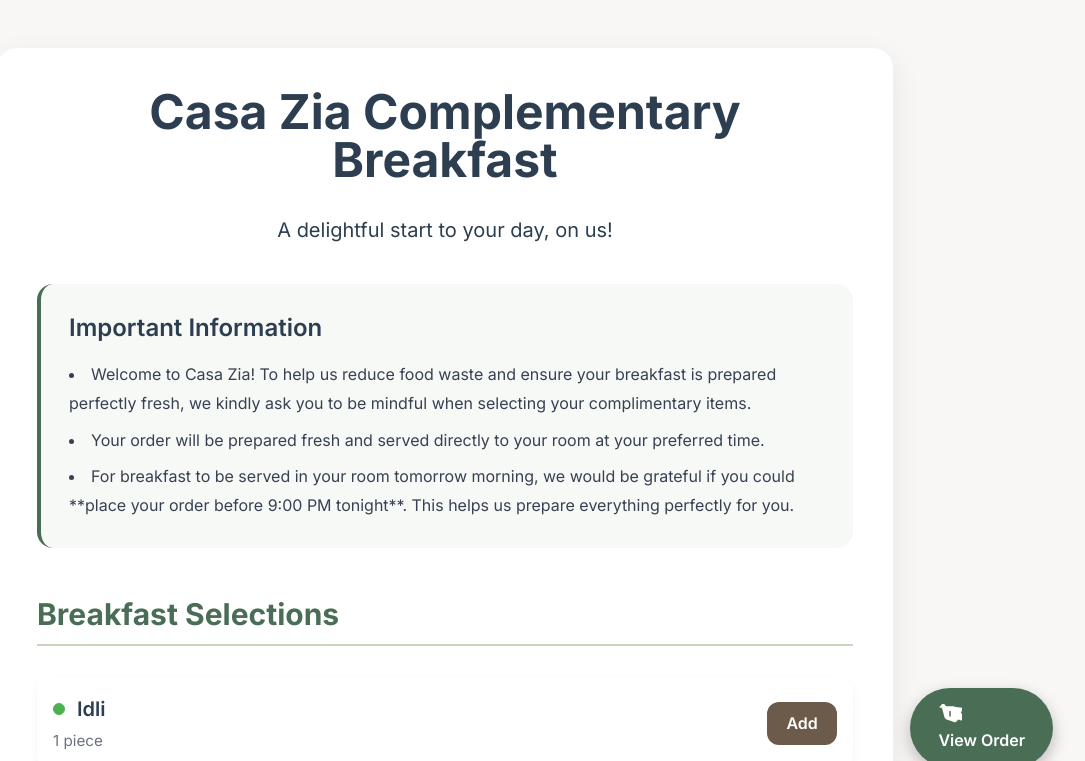
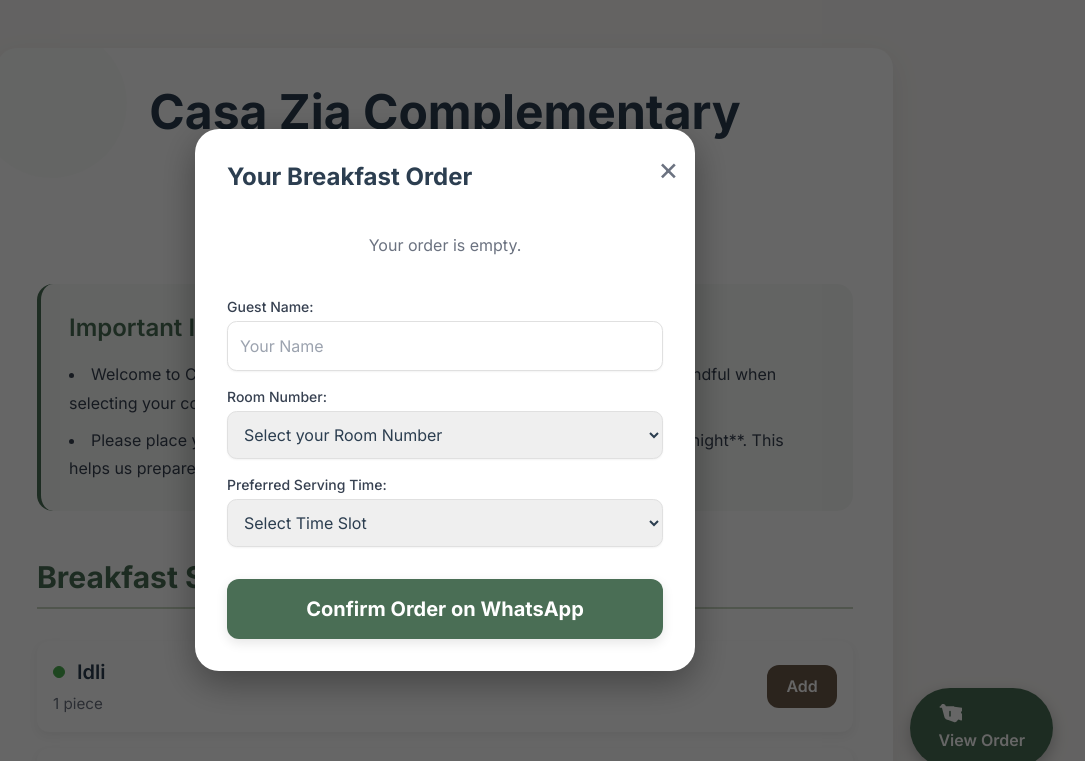
Before and after one commit to Casazia/casa-zia-breakfast-menu, a plain HTML site: page index.html in a window 1280 px wide. Both pictures are taken after a click on the element "View Order". Shown: the top 761 px of the page, without its empty margins (195-1280 px from the left). Drawn offline with nearby package versions, Linux system fonts and the light colour scheme.

Commit message:
final upt

```diff
--- a/index.html
+++ b/index.html
@@ -38,7 +38,35 @@
             border-radius: 1.25rem; /* More rounded for plush feel */
             box-shadow: 0 10px 30px rgba(0, 0, 0, 0.08); /* Softer, deeper shadow */
             padding: 2.5rem; /* More spacious */
+            position: relative; /* Needed for absolute positioning of SVGs */
+            overflow: hidden; /* Ensures SVGs don't spill out */
+            z-index: 1; /* Ensures content is above SVGs */
         }
+
+        /* SVG Background Elements */
+        .svg-accent {
+            position: absolute;
+            opacity: 0.05; /* Very subtle */
+            z-index: -1; /* Place behind content */
+            pointer-events: none; /* Make them unclickable */
+        }
+        .svg-top-left {
+            top: -20px;
+            left: -20px;
+            width: 150px;
+            height: 150px;
+            transform: rotate(-30deg);
+            color: var(--color-accent-light); /* Use a light accent color */
+        }
+        .svg-bottom-right {
+            bottom: -20px;
+            right: -20px;
+            width: 180px;
+            height: 180px;
+            transform: rotate(120deg);
+            color: var(--color-accent-light);
+        }
+
         .menu-category-title {
             border-bottom: 2px solid var(--color-accent-light);
             padding-bottom: 0.75rem; /* More padding */
@@ -167,6 +195,8 @@
             box-shadow: 0 6px 16px rgba(0, 0, 0, 0.25); /* More pronounced shadow */
             font-weight: 600;
             gap: 0.75rem; /* More gap */
+            cursor: pointer; /* Add cursor pointer */
+            z-index: 1000; /* Ensure it stays on top */
             transition: background-color 0.2s ease-in-out, transform 0.1s ease-out, box-shadow 0.2s;
         }
         .view-cart-float:hover {
@@ -196,14 +226,51 @@
         }
 
         /* Modal Styling */
+        .modal-overlay {
+            position: fixed;
+            top: 0;
+            left: 0;
+            width: 100%;
+            height: 100%;
+            background-color: rgba(0, 0, 0, 0.6); /* Darker overlay */
+            display: flex;
+            justify-content: center;
+            align-items: center;
+            z-index: 2000;
+            opacity: 0;
+            visibility: hidden;
+            transition: opacity 0.3s ease-in-out, visibility 0.3s ease-in-out;
+        }
+        .modal-overlay.show {
+            opacity: 1;
+            visibility: visible;
+        }
         .modal-content {
             background-color: var(--color-modal-bg);
             padding: 2rem; /* More padding */
             border-radius: 1.5rem; /* More rounded */
+            max-width: 90%;
+            width: 500px;
+            max-height: 90vh; /* Limit height for scrollability */
+            overflow-y: auto; /* Enable scrolling for long carts */
+            position: relative;
             box-shadow: 0 12px 36px rgba(0, 0, 0, 0.35); /* Deeper, softer shadow */
+            transform: translateY(20px); /* Initial transform for animation */
+            opacity: 0; /* Initial opacity for animation */
+            transition: transform 0.3s ease-in-out, opacity 0.3s ease-in-out;
+        }
+        .modal-overlay.show .modal-content {
+            transform: translateY(0); /* Animation on show */
+            opacity: 1;
         }
         .modal-close-btn {
+            position: absolute;
+            top: 1rem; /* Adjusted for better placement */
+            right: 1rem; /* Adjusted for better placement */
+            background: none;
+            border: none;
             font-size: 2rem; /* Larger close button */
+            cursor: pointer;
             color: var(--color-text-medium);
             transition: color 0.2s;
         }
@@ -211,8 +278,17 @@
             color: var(--color-text-dark);
         }
         .cart-item-modal {
+            display: flex;
+            justify-content: space-between;
+            align-items: center;
             padding: 0.75rem 0; /* More padding */
             border-bottom: 1px solid var(--color-border-subtle); /* Cleaner border */
+        }
+        .cart-item-modal:last-child {
+            border-bottom: none;
+        }
+        .cart-item-info {
+            flex-grow: 1;
         }
         .cart-item-info p {
             font-size: 1.1rem; /* Slightly larger text */
@@ -222,14 +298,23 @@
             font-size: 0.9rem;
             color: var(--color-text-medium);
         }
+        .cart-item-qty-control {
+            display: flex;
+            align-items: center;
+            gap: 0.6rem;
+        }
         .qty-btn-modal {
             background-color: var(--color-accent-light);
             color: var(--color-text-dark);
             width: 32px; /* Larger modal quantity buttons */
             height: 32px;
             border-radius: 50%; /* Fully round */
+            display: flex;
+            align-items: center;
+            justify-content: center;
+            cursor: pointer;
+            font-weight: 700;
             font-size: 1.1rem;
-            font-weight: 700;
             transition: background-color 0.2s;
         }
         .qty-btn-modal:hover {
@@ -248,20 +333,21 @@
             box-shadow: 0 0 0 2px rgba(74, 110, 85, 0.2); /* Soft focus ring */
             outline: none;
         }
-        .modal-content button.bg-[#22c55e] { /* Targeting the confirm button explicitly */
-            background-color: var(--color-button-confirm);
+        /* Specific override for the confirm button background, using Tailwind's default */
+        .modal-content button.bg-\[\#22c55e\] { /* Targeting the confirm button explicitly */
+            background-color: var(--color-button-confirm); /* Use CSS variable */
             padding: 1rem; /* More padding for a bolder button */
             border-radius: 0.75rem;
             font-size: 1.25rem;
             transition: background-color 0.2s ease-in-out, transform 0.1s ease-out;
             box-shadow: 0 4px 12px rgba(0, 0, 0, 0.1);
         }
-        .modal-content button.bg-[#22c55e]:hover {
+        .modal-content button.bg-\[\#22c55e\]:hover {
             background-color: var(--color-button-confirm-hover);
             transform: translateY(-2px);
             box-shadow: 0 6px 16px rgba(0, 0, 0, 0.15);
         }
-        .modal-content button.bg-[#22c55e]:active {
+        .modal-content button.bg-\[\#22c55e\]:active {
             transform: translateY(0);
             box-shadow: 0 2px 6px rgba(0, 0, 0, 0.08);
         }
@@ -276,26 +362,32 @@
 </head>
 <body class="p-6 sm:p-8 md:p-12">
     <div class="max-w-4xl mx-auto container-card">
-        <h1 class="text-4xl sm:text-5xl font-bold text-center mb-8 text-var(--color-text-dark)">Casa Zia Complementary Breakfast</h1>
-        <p class="text-center text-xl mb-10 text-var(--color-text-medium)">A delightful start to your day, on us!</p>
+        <svg class="svg-accent svg-top-left" viewBox="0 0 200 200" fill="currentColor">
+            <path d="M100 0C44.77 0 0 44.77 0 100s44.77 100 100 100 100-44.77 100-100S155.23 0 100 0zm0 180c-44.11 0-80-35.89-80-80s35.89-80 80-80 80 35.89 80 80-35.89 80-80 80zM100 20c-44.11 0-80 35.89-80 80s35.89 80 80 80 80-35.89 80-80-35.89-80-80-80zM100 40c-33.14 0-60 26.86-60 60s26.86 60 60 60 60-26.86 60-60-26.86-60-60-60zM100 60c-22.09 0-40 17.91-40 40s17.91 40 40 40 40-17.91 40-40-17.91-40-40-40zM100 80c-11.05 0-20 8.95-20 20s8.95 20 20 20 20-8.95 20-20-8.95-20-20-20z"/>
+        </svg>
+        <svg class="svg-accent svg-bottom-right" viewBox="0 0 200 200" fill="currentColor">
+            <path d="M100 0C44.77 0 0 44.77 0 100s44.77 100 100 100 100-44.77 100-100S155.23 0 100 0zm0 180c-44.11 0-80-35.89-80-80s35.89-80 80-80 80 35.89 80 80-35.89 80-80 80zM100 20c-44.11 0-80 35.89-80 80s35.89 80 80 80 80-35.89 80-80-35.89-80-80-80zM100 40c-33.14 0-60 26.86-60 60s26.86 60 60 60 60-26.86 60-60-26.86-60-60-60zM100 60c-22.09 0-40 17.91-40 40s17.91 40 40 40 40-17.91 40-40-17.91-40-40-40zM100 80c-11.05 0-20 8.95-20 20s8.95 20 20 20 20-8.95 20-20-8.95-20-20-20z"/>
+        </svg>
+
+        <h1 class="text-4xl sm:text-5xl font-bold text-center mb-8" style="color: var(--color-text-dark);">Casa Zia Complementary Breakfast</h1>
+        <p class="text-center text-xl mb-10" style="color: var(--color-text-medium);">A delightful start to your day, on us!</p>
 
         <div class="order-info">
-            <h2 class="text-2xl font-semibold mb-4 text-var(--color-accent-main)">Important Information</h2>
+            <h2 class="text-2xl font-semibold mb-4" style="color: var(--color-accent-main);">Important Information</h2>
             <ul class="list-disc list-inside text-gray-700 space-y-2">
-                <li>Welcome to Casa Zia! To help us reduce food waste and ensure your breakfast is prepared perfectly fresh, we kindly ask you to be mindful when selecting your complimentary items.</li>
-                <li>Your order will be prepared fresh and served directly to your room at your preferred time.</li>
-                <li>For breakfast to be served in your room tomorrow morning, we would be grateful if you could **place your order before 9:00 PM tonight**. This helps us prepare everything perfectly for you.</li>
+                <li>Welcome to Casa Zia! To help us reduce food waste, we kindly ask you to be mindful when selecting your complimentary breakfast items.</li>
+                <li>Please place your order for tomorrow morning's breakfast before **9:00 PM tonight**. This helps us prepare everything fresh and ensures timely room service.</li>
             </ul>
         </div>
 
         <div id="menu-items-container">
             <div class="mb-10">
                 <h2 class="text-2xl sm:text-3xl font-bold menu-category-title">Breakfast Selections</h2>
-                </div>
+            </div>
         </div>
 
         <p class="text-center text-gray-600 mt-10">
-            <strong class="text-var(--color-accent-main)">Please inform us of any allergies or dietary restrictions.</strong>
+            <strong style="color: var(--color-accent-main);">Please inform us of any allergies or dietary restrictions.</strong>
         </p>
         <p class="text-center text-gray-600 mt-3">Enjoy your breakfast!</p>
         <p class="text-center text-gray-600 mt-5 text-sm">
@@ -314,9 +406,10 @@
     <div id="cart-modal-overlay" class="modal-overlay">
         <div class="modal-content">
             <button class="modal-close-btn" onclick="closeCartModal()">&times;</button>
-            <h2 class="text-2xl font-bold mb-6 text-var(--color-text-dark)">Your Breakfast Order</h2>
+            <h2 class="text-2xl font-bold mb-6" style="color: var(--color-text-dark);">Your Breakfast Order</h2>
             <div id="cart-items-list" class="mb-6">
-                </div>
+            </div>
+
             <div class="space-y-4 mb-8">
                 <div>
                     <label for="guest-name" class="block text-sm font-medium text-gray-700 mb-1">Guest Name:</label>
@@ -571,7 +664,7 @@
             }
 
             msgBox.textContent = message;
-            msgBox.style.backgroundColor = type === 'green' ? '#4CAF50' : '#EF5350'; /* Updated colors */
+            msgBox.style.backgroundColor = type === 'green' ? '#4CAF50' : '#EF5350';
             msgBox.classList.remove('opacity-0');
             msgBox.classList.add('opacity-100');
 
```
